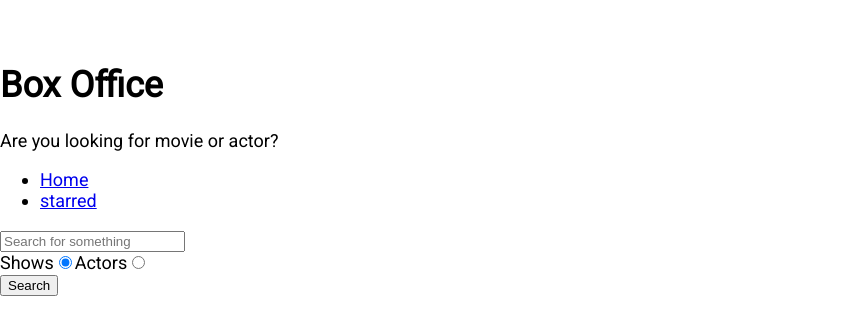
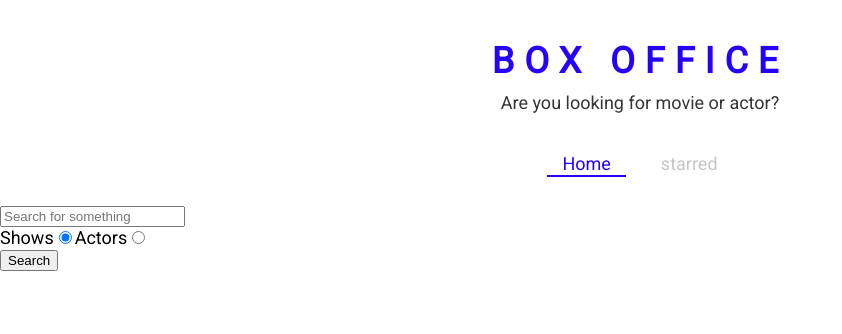
Before and after one commit to saad-ken/Box-office-app, a React (Create React App) app: page / in a window 1280 px wide. Shown: the top 334 px of the page, without its empty margins (0-842 px from the left). Built offline with nearby package versions, Linux system fonts and the light colour scheme.

Commit message:
define theme for styled components and styled title and nav Components

```diff
--- a/src/App.js
+++ b/src/App.js
@@ -1,18 +1,27 @@
 import { Route, Routes } from "react-router-dom";
+import { ThemeProvider } from "styled-components";
 import Home from "./pages/Home";
 import Show from "./pages/Show";
 import Starred from "./pages/Starred";
 
+const theme = {
+  mainColors: {
+    blue: "#2400ff",
+    gray: "#c6c6c6",
+    dark: "#353535",
+  },
+};
+
 function App() {
   return (
-    <>
+    <ThemeProvider theme={theme}>
       <Routes>
         <Route index element={<Home />} />
         <Route path="/starred" element={<Starred />} />
         <Route path="/show/:id" element={<Show />} />
         <Route path="*" element="Not Found" />
       </Routes>
-    </>
+    </ThemeProvider>
   );
 }
 
--- a/src/components/Nav.js
+++ b/src/components/Nav.js
@@ -1,5 +1,6 @@
 import React from "react";
-import { Link } from "react-router-dom";
+import { useLocation } from "react-router-dom";
+import { LinkStyled, NavList } from "./Nav.styled";
 
 const Links = [
   { to: "/", text: "Home" },
@@ -7,15 +8,22 @@
 ];
 
 const Nav = () => {
+  const location = useLocation();
+
   return (
     <div>
-      <ul>
+      <NavList>
         {Links.map((items) => (
           <li key={items.to}>
-            <Link to={items.to}>{items.text}</Link>
+            <LinkStyled
+              to={items.to}
+              className={items.to === location.pathname ? "active" : ""}
+            >
+              {items.text}
+            </LinkStyled>
           </li>
         ))}
-      </ul>
+      </NavList>
     </div>
   );
 };
--- /dev/null
+++ b/src/components/Nav.styled.js
@@ -0,0 +1,41 @@
+import styled from "styled-components";
+import { Link } from "react-router-dom";
+
+export const NavList = styled.ul`
+  display: flex;
+  justify-content: center;
+  list-style: none;
+  margin: 0 0 30px;
+  padding: 0;
+`;
+
+export const LinkStyled = styled(Link)`
+  margin: 0 10px;
+  padding: 3px 15px;
+  position: relative;
+  text-decoration: none;
+  color: ${({ theme }) => theme.mainColors.gray};
+  &.active {
+    color: ${({ theme }) => theme.mainColors.blue};
+    &:after {
+      content: "";
+      position: absolute;
+      display: block;
+      height: 2px;
+      left: 0%;
+      bottom: 0;
+      background-color: ${({ theme }) => theme.mainColors.blue};
+      animation: slide-in 0.3s ease-in forwards;
+      @keyframes slide-in {
+        from {
+          left: 50%;
+          width: 0;
+        }
+        to {
+          left: 0%;
+          width: 100%;
+        }
+      }
+    }
+  }
+`;
--- a/src/components/Title.js
+++ b/src/components/Title.js
@@ -1,11 +1,12 @@
 import React from "react";
+import { TitleWrapper } from "./Titled.styled";
 
 const Title = ({ title, subtitle }) => {
   return (
-    <div>
+    <TitleWrapper>
       <h1>{title}</h1>
       <p>{subtitle}</p>
-    </div>
+    </TitleWrapper>
   );
 };
 
--- /dev/null
+++ b/src/components/Titled.styled.js
@@ -0,0 +1,16 @@
+import styled from "styled-components";
+
+export const TitleWrapper = styled.div`
+  text-align: center;
+  margin: 0 0 40px;
+  h1 {
+    color: ${({ theme }) => theme.mainColors.blue};
+    letter-spacing: 10px;
+    text-transform: uppercase;
+    margin: 0 0 10px;
+  }
+  p {
+    color: ${({ theme }) => theme.mainColors.dark};
+    margin: 0;
+  }
+`;
```
